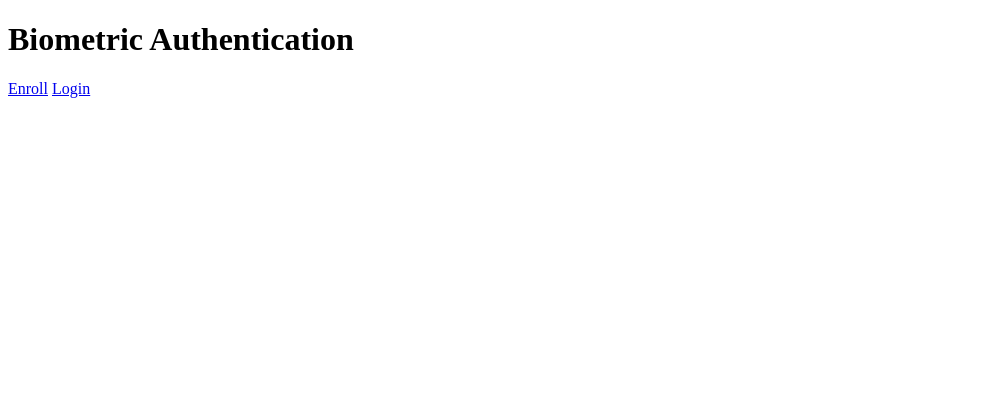
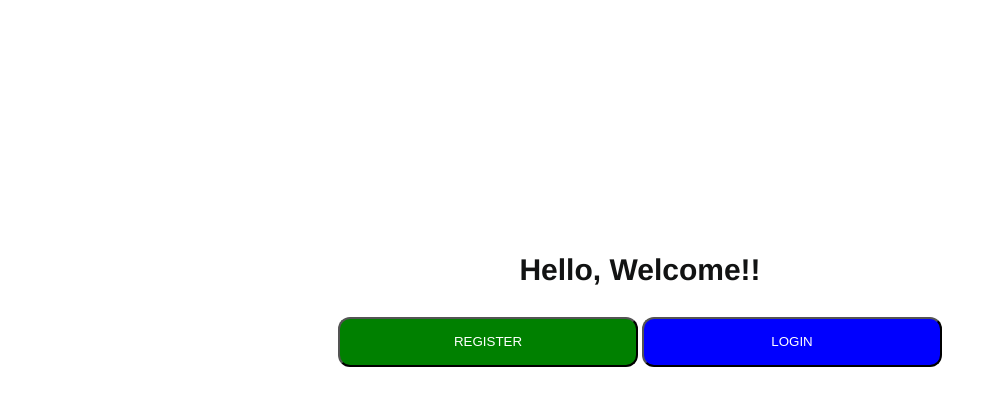
Before and after one commit to gangadharashettypj/voicebioauth, a Flask app: template templates/index.html in a window 1280 px wide. Shown: the top 406 px of the page, without its empty margins (0-997 px from the left). Run offline with Flask 3, Linux system fonts and the light colour scheme; the template is opened without the code that fills it, so the values that code supplies are empty.

Commit message:
initial commit

```diff
--- a/templates/index.html
+++ b/templates/index.html
@@ -1,11 +1,39 @@
-<!DOCTYPE html>
+<style>
+    #header{
+font-weight: bold;
+font-size: 30px;
+color: rgb(18, 19, 19);
+margin-top: 20%;
+font-family: Helvetica;
+    }
+
+    #register{
+        height: 50px;
+        width: 300px;
+        padding: 30px,10px,30px,10px;
+        background-color: green;
+        color:white;
+        border-radius: 12px;
+    }
+
+    #login{
+        height: 50px;
+        width: 300px;
+        padding: 30px,10px,30px,10px;
+        background-color: blue;
+        color: white;
+        border-radius: 12px;
+    }
+</style>
+
+
 <html>
-<head>
-    <title>Biometric Authentication</title>
-</head>
-<body>
-    <h1>Biometric Authentication</h1>
-    <a href="/enroll">Enroll</a>
-    <a href="/login">Login</a>
-</body>
+    <title>VoiceBioAuth</title>
+    <body>
+        <center>
+        <p id="header">Hello, Welcome!!</p>
+        <button id= 'register'  onclick="location.href='/enroll'">REGISTER</button>
+        <button id="login" onclick="location.href='/login'">LOGIN</button>
+        </center>
+    </body>
 </html>
```
Also changed, not shown: main.py (+2 -6 lines), 1 other file.
